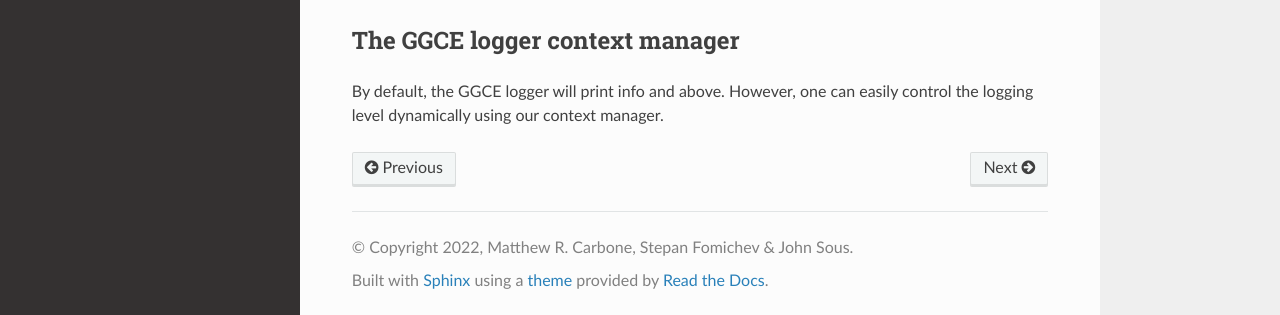
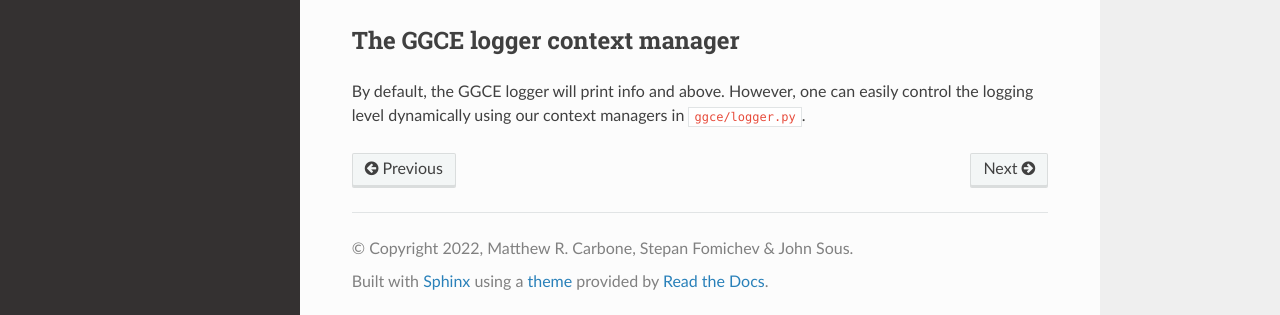
Before and after one commit to matthewcarbone/GGCE, a Sphinx documentation site: the page built from docs/source/tutorials/logger.rst, in a window 1280 px wide and 1390 px high. Shown: the part 1072-1387 px from the top of the window. Built offline with Sphinx 7.4.7 and the Read the Docs theme 2.0.0, drawn with Linux system fonts in a browser that asks for light colours; the version number could not be read and is left out.

Commit message:
Update logger docs

```diff
--- a/docs/source/tutorials/logger.rst
+++ b/docs/source/tutorials/logger.rst
@@ -41,4 +41,4 @@ If GGCE throws a critical error the program will almost certainly terminate. Cri
 The GGCE logger context manager
 ===============================
 
-By default, the GGCE logger will print info and above. However, one can easily control the logging level dynamically using our context manager.
+By default, the GGCE logger will print info and above. However, one can easily control the logging level dynamically using our context managers in ``ggce/logger.py``.
```
